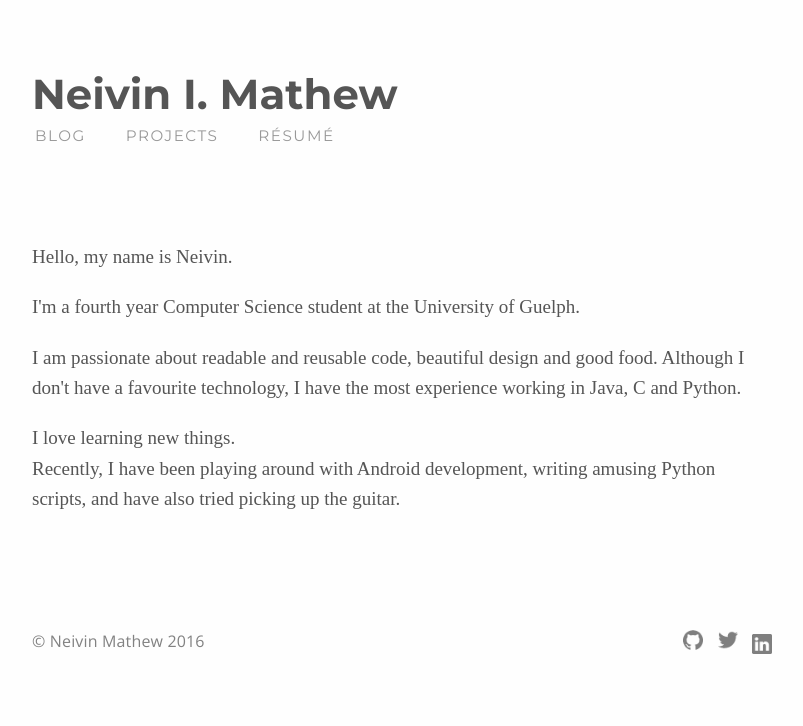
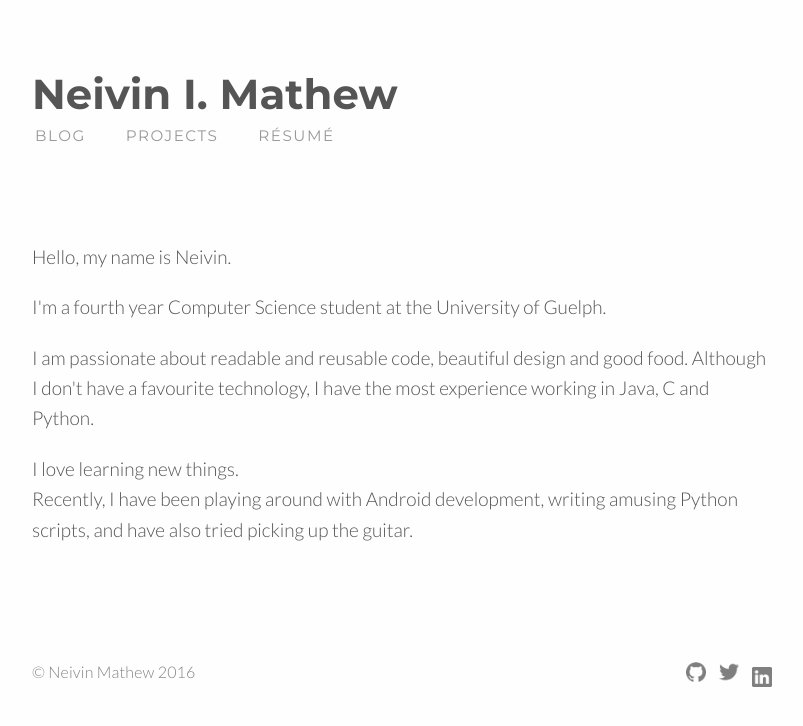
Before and after one commit to neivin/neivin.github.io, a Jekyll site: the page built from index.html, in a window 1280 px wide. Shown: the top 726 px of the page, without its empty margins (238-1041 px from the left). Built offline with Jekyll 4.4.1, drawn with Linux system fonts in a browser that asks for light colours.

Commit message:
change font to lato

```diff
--- a/_includes/head.html
+++ b/_includes/head.html
@@ -10,7 +10,7 @@
   <link rel="canonical" href="{{ page.url | replace:'index.html','' | prepend: site.baseurl | prepend: site.url }}">
   <link rel="alternate" type="application/rss+xml" title="{{ site.title }}" href="{{ "/feed.xml" | prepend: site.baseurl | prepend: site.url }}" />
   <link rel="shortcut icon" href="/images/nmicon.ico" type="image/x-icon" />
-  <link href='https://fonts.googleapis.com/css?family=Open+Sans:300,500' rel='stylesheet' type='text/css'>
+  <link href="https://fonts.googleapis.com/css?family=Lato:300,700" rel="stylesheet">
   <link href='https://fonts.googleapis.com/css?family=Montserrat:400,700' rel='stylesheet' type='text/css'>
 
   <!-- Google Analytics code -->
--- a/css/main.scss
+++ b/css/main.scss
@@ -9,10 +9,10 @@
 $base-font-family:'Montserrat', Arial, sans-serif;
 $base-font-size:   18px;
 
-$body-copy: Times New Roman, serif;
+$body-copy: 'Lato', Arial, sans-serif;
 $body-font-size: 19px;
 
-$sub-font: 'Open Sans', Arial, sans-serif;
+$sub-font: 'Lato', Arial, sans-serif;
 $sub-font-size: 16px;
 
 $small-font-size:  $base-font-size * 0.875;
```
